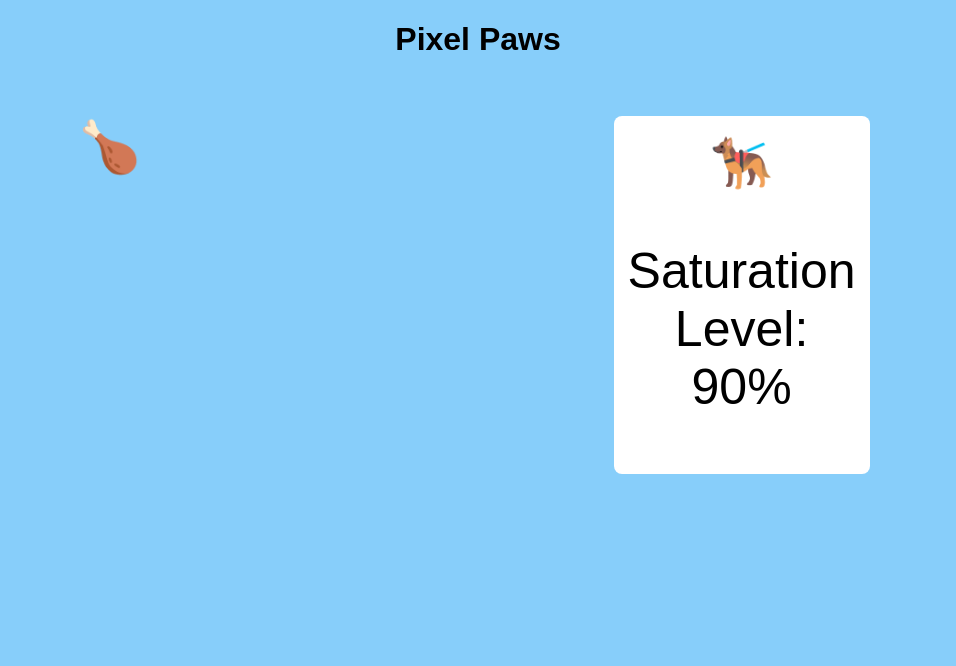
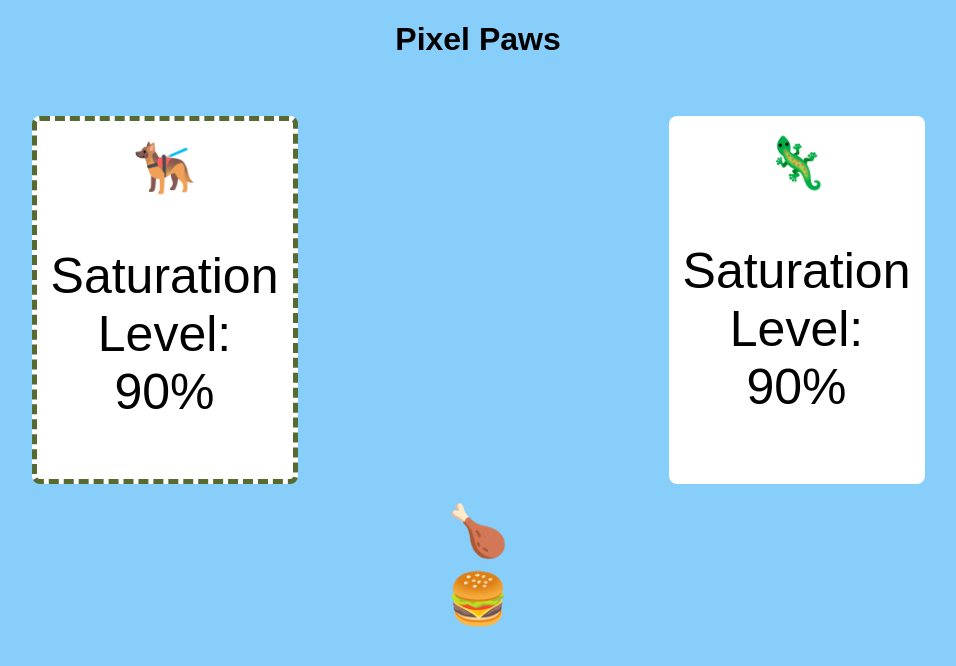
Before and after one commit to bru-dev-lou/Tutorial-Projects, a plain HTML site: page JavaScript Classes Project/index.html in a window 1280 px wide. Shown: the whole page, without its empty margins (162-1118 px from the left). Drawn offline with Linux system fonts and the light colour scheme.

Commit message:
Made final edits on all 3 files. Check then merge if okay.

```diff
--- a/JavaScript Classes Project/index.html
+++ b/JavaScript Classes Project/index.html
@@ -7,16 +7,32 @@
   <body>
     <h1>Pixel Paws</h1>
     <div class="pet-container">
-    <div class="emoji treat" id="treat1" onclick="feedPet(1)">
-    🍗
-    </div>
-    <div class="pet" id="pet1">
-      <div class="emoji">
-        🐕‍🦺
-      <p>Saturation Level: <span id="hunger1">100</span>%</p>
-      <p id="message1"></p>
+      <div class="pet" id="pet1" onclick="selectPet(1)">
+        <div class="emoji">
+          🐕‍🦺
+          <p>Saturation Level: <span id="hunger1">100</span>%</p>
+          <p id="message1"></p>
+        </div>
+      </div>
+      <div class="pet" id="pet2" onclick="selectPet(2)">
+        <div class="emoji">
+          🦎
+          <p>Saturation Level: <span id="hunger2">100</span>%</p>
+          <p id="message2"></p>
+        </div>
       </div>
     </div>
+    <div class="treat-container">
+      <div class="treat-wrapper">
+        <div class="emoji treat" id="treat1" onclick="feedPet(1)">
+          🍗
+        </div>
+      </div>
+      <div class="treat-wrapper">
+        <div class="emoji treat" id="treat2" onclick="feedPet(5)">
+          🍔
+        </div>
+      </div>
     </div>
     <script src="script.js"></script>
   </body>
--- a/JavaScript Classes Project/script.js
+++ b/JavaScript Classes Project/script.js
@@ -27,11 +27,37 @@ class Pet {constructor (id){
 }
 
 const pet1 = new Pet (1);
+const pet2 = new Pet (2);
 
 function feedPet(amount) {
-  pet1.feed(amount);
+  if (selectedPet === 1) {
+    pet1.feed(amount);
+  }
+  else if (selectedPet === 2) {
+    pet2.feed(amount);
+  }
 }
 
 setInterval(function(){
   pet1.decreaseFedLevel();
+  pet2.decreaseFedLevel();
 }, 5000);
+
+let selectedPet = null;
+const pet1Element = document.getElementById("pet1");
+const pet2Element = document.getElementById("pet2");
+
+function selectPet(id){
+ pet1Element.classList.remove("selected");
+ pet2Element.classList.remove("selected");
+ if (id === 1) {
+  pet1Element.classList.add("selected");
+  selectedPet = 1;
+ }
+ else if (id === 2) {
+  pet2Element.classList.add("selected");
+  selectedPet = 2;
+ }
+}
+
+selectPet(1);
--- a/JavaScript Classes Project/style.css
+++ b/JavaScript Classes Project/style.css
@@ -24,3 +24,7 @@ body {
   cursor: pointer;
   margin-top: 10px;
 }
+
+.pet.selected {
+  border: dashed 5px darkolivegreen
+}
```
